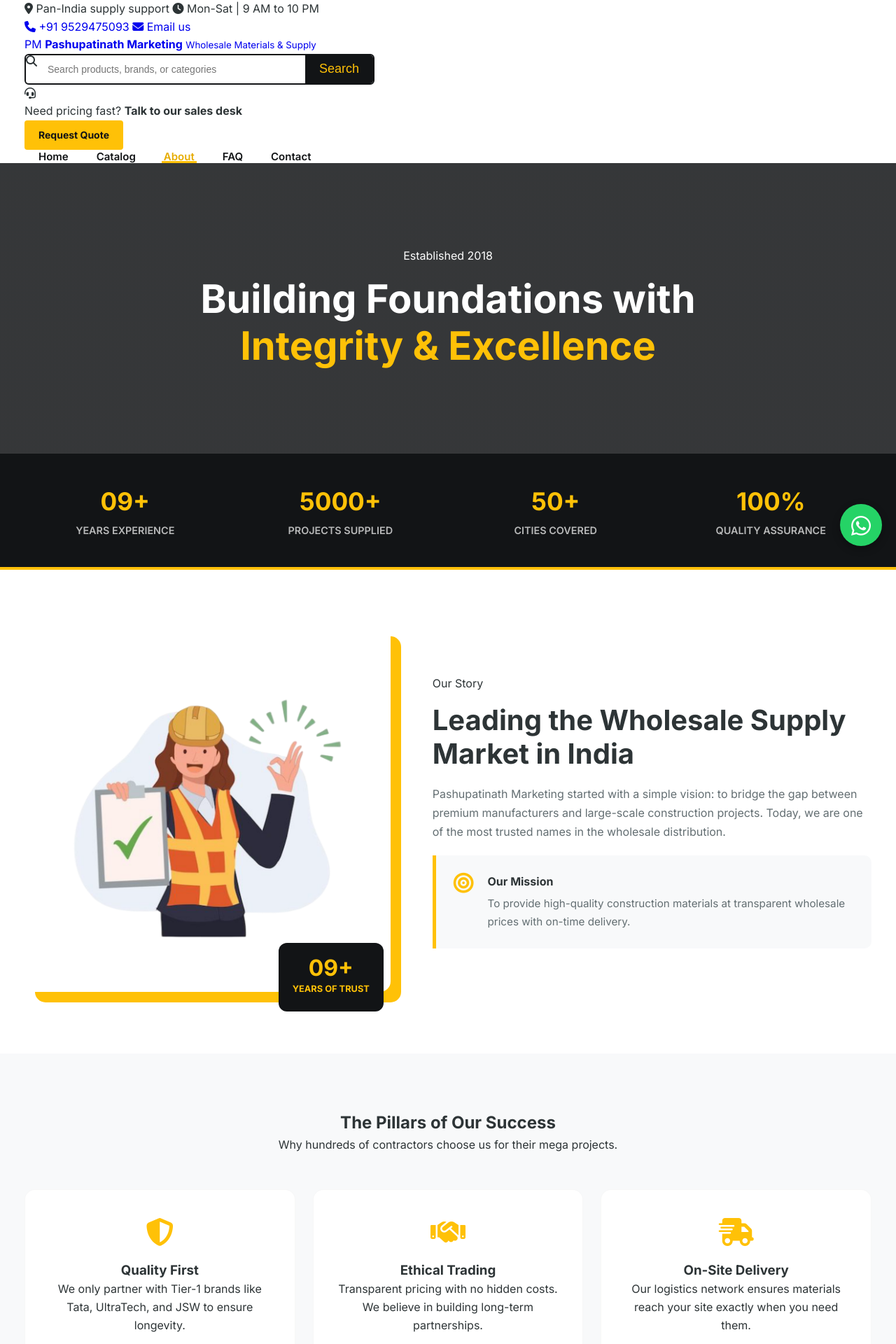
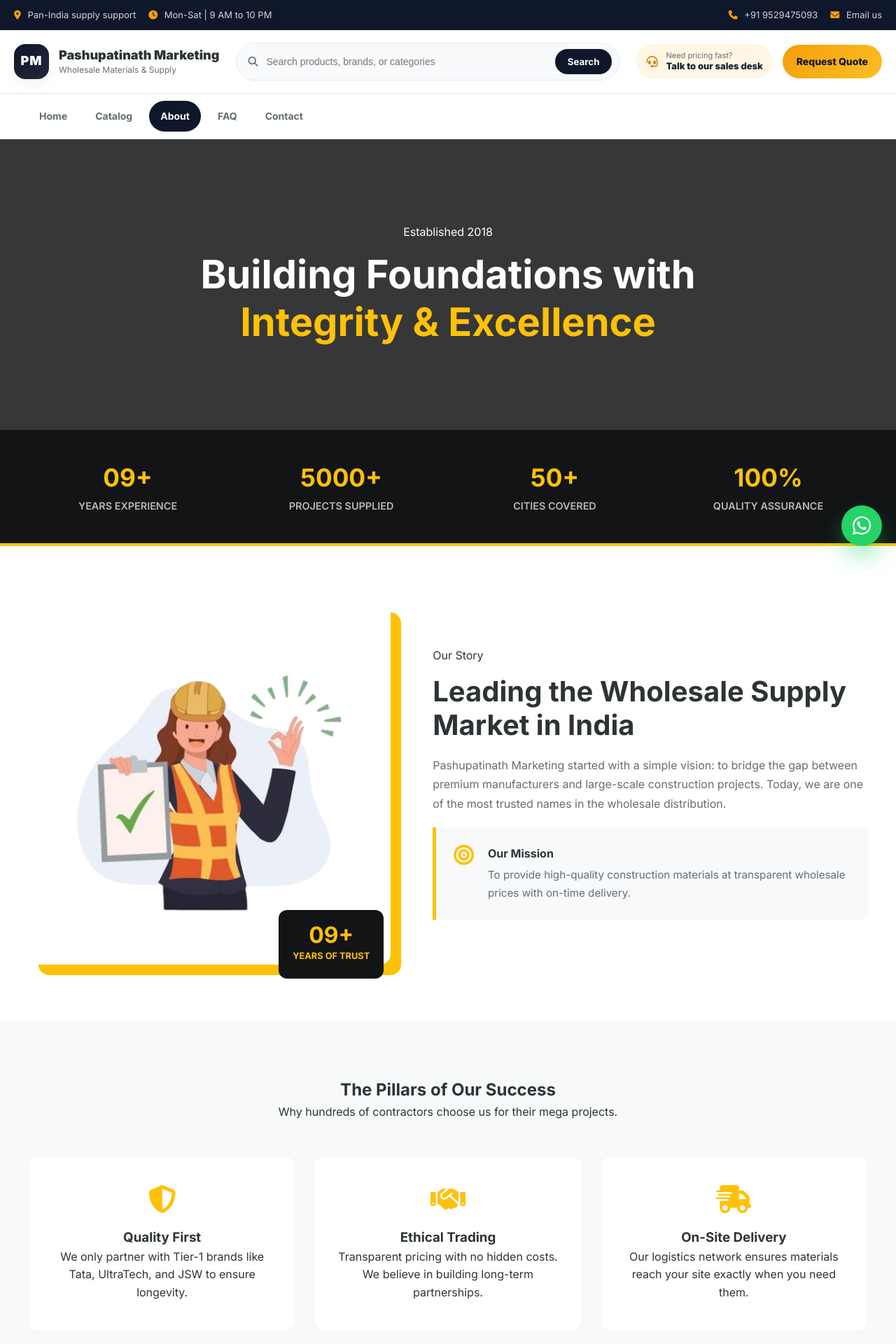
Before and after one commit to Omhursal45/hardware-shop-website, a Django app: page /about/ in a window 1280 px wide. Shown: the top 1920 px of the page at 70% size. Run offline with Django 5.2, Linux system fonts and the light colour scheme.

Commit message:
feat: create global design system with variables, layout, and responsive components

```diff
--- a/static/css/base.css
+++ b/static/css/base.css
@@ -1,311 +1,611 @@
-
 :root {
-    --primary: #FFC107;
-    --primary-dark: #E6AC00;
-    --dark: #121416;
-    --dark-light: #1e2124;
-    --text-main: #2d3436;
-    --text-muted: #636e72;
-    --light-bg: #f8f9fa;
-    --white: #ffffff;
-    --border: #e0e0e0;
+    --primary: #f59e0b;
+    --primary-dark: #d97706;
+    --primary-soft: #fff6e5;
+    --dark: #0f172a;
+    --dark-soft: #1e293b;
+    --surface: #ffffff;
+    --surface-alt: #f8fafc;
+    --surface-muted: #eef2f7;
+    --text-main: #0f172a;
+    --text-muted: #64748b;
+    --border: #e2e8f0;
+    --success: #16a34a;
     --font-main: 'Inter', sans-serif;
+    --shadow-sm: 0 8px 20px rgba(15, 23, 42, 0.05);
+    --shadow-md: 0 20px 45px rgba(15, 23, 42, 0.09);
+    --radius-lg: 24px;
+    --radius-md: 18px;
+    --radius-sm: 12px;
 }
 
+* {
+    margin: 0;
+    padding: 0;
+    box-sizing: border-box;
+}
 
-* { margin: 0; padding: 0; box-sizing: border-box; }
+html {
+    scroll-behavior: smooth;
+}
 
 body {
     font-family: var(--font-main);
     color: var(--text-main);
     line-height: 1.6;
-    background-color: var(--white);
+    background: linear-gradient(180deg, #fff 0%, #f8fafc 100%);
     overflow-x: hidden;
 }
 
+img {
+    max-width: 100%;
+    display: block;
+}
+
+a {
+    color: inherit;
+    text-decoration: none;
+}
+
+ul {
+    list-style: none;
+}
 
 .container {
-    max-width: 1250px !important;
-    margin: 0 auto !important;
-    padding: 0 20px !important;
-    width: 100% !important;
+    width: 100%;
+    max-width: 1240px;
+    margin: 0 auto;
+    padding: 0 20px;
 }
 
-a { text-decoration: none; transition: 0.3s; }
-ul { list-style: none; }
+.site-shell {
+    min-height: 100vh;
+}
 
-.top-bar { background: var(--dark); color: rgba(255,255,255,0.7); padding: 8px 0; font-size: 13px; border-bottom: 1px solid rgba(255,255,255,0.1); }
-.top-bar-flex { display: flex !important; justify-content: space-between; align-items: center; }
-.top-info span { margin-right: 20px; }
-.top-info i { color: var(--primary); margin-right: 5px; }
-.top-social a { color: rgba(255,255,255,0.7); margin-left: 15px; font-size: 14px; }
-.top-social a:hover { color: var(--primary); }
+.top-strip {
+    background: var(--dark);
+    color: rgba(255, 255, 255, 0.82);
+    font-size: 13px;
+}
 
+.top-strip-inner,
+.top-strip-left,
+.top-strip-right {
+    display: flex;
+    align-items: center;
+    gap: 18px;
+}
 
-.header { padding: 25px 0; background: var(--white); border-bottom: 1px solid var(--border); }
-.header-flex { display: flex !important; justify-content: space-between; align-items: center; gap: 30px; }
+.top-strip-inner {
+    justify-content: space-between;
+    padding: 11px 0;
+}
 
-.logo h1 { font-size: 26px; color: var(--dark); font-weight: 800; text-transform: uppercase; letter-spacing: -1px; }
-.logo h1 span { color: var(--primary); }
+.top-strip i {
+    color: var(--primary);
+    margin-right: 6px;
+}
 
-.header-search { flex: 1; max-width: 500px; position: relative; }
-.header-search form { display: flex; border: 2px solid var(--dark); border-radius: 6px; overflow: hidden; }
-.header-search input { flex: 1; padding: 12px 15px; border: none; outline: none; font-size: 14px; }
-.header-search button { background: var(--dark); color: var(--primary); border: none; padding: 0 20px; cursor: pointer; font-size: 18px; }
+.top-strip-right a:hover {
+    color: #fff;
+}
 
-/* autocomplete suggestion box */
+.site-header {
+    position: sticky;
+    top: 0;
+    z-index: 1001;
+    backdrop-filter: blur(18px);
+    background: rgba(255, 255, 255, 0.92);
+    border-bottom: 1px solid rgba(226, 232, 240, 0.9);
+}
+
+.header-main {
+    display: grid;
+    grid-template-columns: auto 1fr auto;
+    align-items: center;
+    gap: 24px;
+    padding: 18px 0;
+}
+
+.brand-mark {
+    display: inline-flex;
+    align-items: center;
+    gap: 14px;
+}
+
+.brand-badge {
+    width: 50px;
+    height: 50px;
+    border-radius: 16px;
+    background: linear-gradient(135deg, var(--dark) 0%, var(--dark-soft) 100%);
+    color: #fff;
+    display: inline-flex;
+    align-items: center;
+    justify-content: center;
+    font-size: 18px;
+    font-weight: 900;
+    letter-spacing: 0.06em;
+    box-shadow: var(--shadow-sm);
+}
+
+.brand-copy {
+    display: flex;
+    flex-direction: column;
+    line-height: 1.1;
+}
+
+.brand-copy strong {
+    font-size: 18px;
+    font-weight: 900;
+}
+
+.brand-copy small {
+    font-size: 12px;
+    color: var(--text-muted);
+    margin-top: 4px;
+}
+
+.header-search {
+    position: relative;
+}
+
+.header-search form {
+    position: relative;
+    display: flex;
+    align-items: center;
+    gap: 12px;
+    background: var(--surface-alt);
+    border: 1px solid var(--border);
+    border-radius: 999px;
+    padding: 8px 10px 8px 16px;
+    box-shadow: inset 0 1px 0 rgba(255,255,255,0.7);
+}
+
+.header-search form > i {
+    color: var(--text-muted);
+    font-size: 14px;
+}
+
+.header-search input {
+    border: none;
+    background: transparent;
+    outline: none;
+    width: 100%;
+    font-size: 14px;
+    color: var(--text-main);
+}
+
+.header-search button,
+.btn-quote-main,
+.footer-whatsapp,
+.admin-link {
+    border: none;
+    cursor: pointer;
+    font-family: inherit;
+    transition: transform 0.2s ease, box-shadow 0.2s ease, background 0.2s ease, color 0.2s ease;
+}
+
+.header-search button {
+    padding: 10px 18px;
+    border-radius: 999px;
+    background: var(--dark);
+    color: #fff;
+    font-weight: 700;
+}
+
+.header-search button:hover,
+.btn-quote-main:hover,
+.footer-whatsapp:hover,
+.admin-link:hover {
+    transform: translateY(-2px);
+    box-shadow: var(--shadow-sm);
+}
+
 .search-suggestions {
     position: absolute;
-    top: 100%;
+    top: calc(100% + 8px);
     left: 0;
     right: 0;
-    background: var(--white);
+    background: #fff;
     border: 1px solid var(--border);
-    max-height: 300px;
-    overflow-y: auto;
-    z-index: 1001;
+    border-radius: 18px;
+    box-shadow: var(--shadow-md);
+    overflow: hidden;
     display: none;
-    list-style: none;
-    margin: 0;
-    padding: 0;
+    z-index: 20;
 }
+
 .search-suggestions li {
-    padding: 10px 15px;
+    padding: 12px 16px;
+    border-bottom: 1px solid var(--border);
     cursor: pointer;
-    border-bottom: 1px solid var(--border);
+    font-weight: 500;
 }
+
 .search-suggestions li:last-child {
     border-bottom: none;
 }
+
 .search-suggestions li:hover {
-    background: var(--light);
+    background: var(--surface-alt);
 }
 
-.header-support { display: flex !important; align-items: center; gap: 12px; }
-.support-icon { font-size: 28px; color: var(--primary); }
-.support-text small { display: block; font-size: 11px; text-transform: uppercase; color: var(--text-muted); font-weight: 600; }
-.support-text strong { font-size: 16px; color: var(--dark); }
-
-
-.navbar {
-    background: var(--white);
-    position: sticky;
-    top: 0;
-    z-index: 1000;
-    box-shadow: 0 4px 10px rgba(0,0,0,0.05);
-    width: 100%;
-    height: 70px !important;
-    padding: 0 !important;
-    display: flex !important;
-    align-items: center !important;
+.header-actions {
+    display: flex;
+    align-items: center;
+    gap: 14px;
 }
 
-.nav-flex {
-    display: flex !important;
-    justify-content: space-between !important;
-    align-items: center !important;
-    height: 70px !important;
-    width: 100% !important;
+.support-pill {
+    display: inline-flex;
+    align-items: center;
+    gap: 12px;
+    padding: 10px 14px;
+    border-radius: 999px;
+    background: var(--primary-soft);
+    color: var(--dark);
+}
+
+.support-pill i {
+    font-size: 16px;
+    color: var(--primary-dark);
+}
+
+.support-pill span,
+.support-pill strong {
+    display: block;
+    line-height: 1.2;
+}
+
+.support-pill span {
+    font-size: 11px;
+    color: var(--text-muted);
+}
+
+.support-pill strong {
+    font-size: 13px;
+    font-weight: 800;
+}
+
+.btn-quote-main,
+.footer-whatsapp,
+.admin-link {
+    display: inline-flex;
+    align-items: center;
+    justify-content: center;
+    gap: 10px;
+    padding: 13px 20px;
+    border-radius: 999px;
+    font-size: 14px;
+    font-weight: 800;
+}
+
+.btn-quote-main {
+    background: linear-gradient(135deg, var(--primary) 0%, #fbbf24 100%);
+    color: var(--dark);
+}
+
+.admin-link {
+    background: var(--surface-alt);
+    color: var(--dark);
+    border: 1px solid var(--border);
+}
+
+.menu-toggle {
+    display: none;
+    width: 48px;
+    height: 48px;
+    border-radius: 14px;
+    background: var(--dark);
+    color: #fff;
+}
+
+.site-nav {
+    background: rgba(255, 255, 255, 0.96);
+    border-bottom: 1px solid var(--border);
+}
+
+.nav-inner {
+    display: flex;
+    align-items: center;
+    justify-content: space-between;
+    min-height: 64px;
+    gap: 20px;
 }
 
 .nav-links {
-    display: flex !important;
-    margin: 0 !important;
-    padding: 0 !important;
-    height: 100% !important;
-    align-items: center !important;
+    display: flex;
+    align-items: center;
+    gap: 8px;
 }
 
-.nav-links li {
-    height: 100% !important;
-    display: flex !important;
-    align-items: center !important;
+.nav-links a {
+    display: inline-flex;
+    align-items: center;
+    justify-content: center;
+    min-height: 44px;
+    padding: 0 16px;
+    border-radius: 999px;
+    color: var(--text-muted);
+    font-weight: 700;
+    font-size: 14px;
 }
 
-.nav-links li a {
-    display: flex !important;
-    align-items: center !important;
-    padding: 0 20px !important;
-    height: 100% !important;
-    color: var(--dark);
-    font-weight: 600;
-    font-size: 15px;
-    position: relative;
-    line-height: normal !important;
+.nav-links a:hover,
+.nav-links a.active {
+    background: var(--dark);
+    color: #fff;
 }
 
-.nav-links li a:hover, .nav-links li a.active { color: var(--primary-dark); }
-
-
-.nav-links li a.active::after {
-    content: '';
-    position: absolute;
-    bottom: 0;
-    left: 20%;
-    width: 60%;
-    height: 3px;
-    background: var(--primary);
+.main-content {
+    min-height: 55vh;
 }
 
-.btn-quote-main {
-    background: var(--primary);
-    color: var(--dark);
-    padding: 10px 20px;
-    border-radius: 4px;
-    font-weight: 700;
-    font-size: 14px;
-    display: inline-flex !important;
-    align-items: center !important;
+.site-footer {
+    background: linear-gradient(180deg, #0f172a 0%, #111827 100%);
+    color: #fff;
+    margin-top: 80px;
 }
 
-
-.footer { background: var(--dark); color: var(--white); padding: 80px 0 0; margin-top: 50px; }
-.footer-grid { display: grid; grid-template-columns: 1.5fr 1fr 1fr; gap: 60px; padding-bottom: 60px; }
-.footer-bottom { background: #0b0c0d; padding: 25px 0; text-align: center; border-top: 1px solid rgba(255,255,255,0.05); }
-
-
-@media (max-width: 992px) {
-    .header-flex { flex-direction: column; text-align: center; }
-    .navbar { height: auto !important; }
-    .nav-flex { flex-direction: column; height: auto !important; padding: 15px 0; }
-    .nav-links { flex-direction: column; }
-    .nav-links li a { height: 45px !important; padding: 10px 0 !important; }
+.footer-grid {
+    display: grid;
+    grid-template-columns: 1.4fr 1fr 1fr 1.1fr;
+    gap: 24px;
+    padding: 56px 0 36px;
 }
 
-
-.show-mobile { display: none; }
-
-
-.menu-toggle {
-    display: none;
-    background: var(--dark);
-    color: var(--primary);
-    border: none;
-    padding: 8px 15px;
-    border-radius: 4px;
-    font-weight: 700;
-    cursor: pointer;
+.footer-card {
+    background: rgba(255, 255, 255, 0.04);
+    border: 1px solid rgba(255, 255, 255, 0.08);
+    border-radius: var(--radius-md);
+    padding: 24px;
+    box-shadow: inset 0 1px 0 rgba(255,255,255,0.05);
 }
 
-.fa-star, .fa-star-half-stroke {
-    color: #f4c150;
+.footer-card h4 {
+    font-size: 16px;
+    font-weight: 800;
+    margin-bottom: 14px;
 }
 
-@media (max-width: 992px) {
+.footer-brand p {
+    color: rgba(255, 255, 255, 0.72);
+    margin-top: 16px;
+}
 
-    .header-flex {
-        flex-direction: column;
-        gap: 15px;
-        padding: 15px 0;
+.footer-brand-mark .brand-copy small,
+.footer-links a,
+.footer-contact-list li {
+    color: rgba(255, 255, 255, 0.72);
+}
+
+.footer-links,
+.footer-contact-list {
+    display: grid;
+    gap: 10px;
+}
+
+.footer-links a:hover {
+    color: #fff;
+}
+
+.footer-contact-list i {
+    width: 18px;
+    color: var(--primary);
+    margin-right: 8px;
+}
+
+.footer-trust {
+    display: grid;
+    gap: 10px;
+    margin-top: 20px;
+    color: rgba(255,255,255,0.76);
+    font-weight: 600;
+    font-size: 14px;
+}
+
+.footer-whatsapp {
+    margin-top: 18px;
+    background: #25d366;
+    color: #fff;
+}
+
+.footer-bottom {
+    border-top: 1px solid rgba(255, 255, 255, 0.08);
+}
+
+.footer-bottom-inner {
+    padding: 18px 0;
+    display: flex;
+    align-items: center;
+    justify-content: space-between;
+    gap: 12px;
+    color: rgba(255,255,255,0.6);
+    font-size: 13px;
+}
+
+.whatsapp-float {
+    position: fixed;
+    right: 20px;
+    bottom: 20px;
+    width: 58px;
+    height: 58px;
+    border-radius: 50%;
+    background: #25d366;
+    color: #fff;
+    display: inline-flex;
+    align-items: center;
+    justify-content: center;
+    font-size: 30px;
+    box-shadow: 0 18px 30px rgba(37, 211, 102, 0.35);
+    z-index: 1002;
+}
+
+.whatsapp-float:hover {
+    transform: scale(1.05);
+}
+
+.show-mobile {
+    display: none;
+}
+
+@media (max-width: 1100px) {
+    .header-main {
+        grid-template-columns: 1fr;
     }
 
-    .header-search { width: 100%; max-width: 100%; }
-    .hide-tablet { display: none; }
-
-    .navbar {
-        height: auto !important;
-        padding: 10px 0 !important;
-        position: relative;
+    .header-actions {
+        justify-content: space-between;
+        flex-wrap: wrap;
     }
 
-    .nav-flex {
-        flex-direction: row !important;
-        justify-content: space-between !important;
-        height: auto !important;
-        padding: 0 20px;
+    .support-pill {
+        flex: 1;
+    }
+
+    .footer-grid {
+        grid-template-columns: repeat(2, 1fr);
+    }
+}
+
+@media (max-width: 860px) {
+    .top-strip-right,
+    .support-pill {
+        display: none;
     }
 
     .menu-toggle {
-        display: block;
-        z-index: 1001;
+        display: inline-flex;
+        align-items: center;
+        justify-content: center;
+    }
+
+    .nav-inner {
+        align-items: flex-start;
+        flex-direction: column;
+        padding: 10px 0;
     }
 
     .nav-links {
-        display: none !important;
-        flex-direction: column !important;
-        position: absolute;
-        top: 100%;
-        left: 0;
+        display: none;
         width: 100%;
-        background: var(--white) !important;
-        box-shadow: 0 15px 20px rgba(0,0,0,0.2);
-        border-top: 1px solid var(--border);
-        z-index: 1000;
-        padding: 10px 0 !important;
+        flex-direction: column;
+        align-items: stretch;
+        gap: 8px;
+        padding-bottom: 12px;
     }
 
     .nav-links.active {
-        display: flex !important;
+        display: flex;
     }
 
-    .nav-links li {
-        width: 100%;
-        border-bottom: 1px solid #f0f0f0;
+    .nav-links a {
+        justify-content: flex-start;
+        border-radius: 14px;
+        background: var(--surface-alt);
     }
 
-    .nav-links li a {
+    .admin-link {
         width: 100%;
-        padding: 15px 25px !important;
-        height: auto !important;
-        background: var(--white);
-    }
-
-    .nav-links li a.active::after {
-        left: 0;
-        width: 5px;
-        height: 100%;
-        top: 0;
-        bottom: auto;
     }
 
     .footer-grid {
         grid-template-columns: 1fr;
-        gap: 40px;
+    }
+
+    .footer-bottom-inner {
+        flex-direction: column;
+        align-items: flex-start;
     }
 }
-.whatsapp-float {
-    position: fixed;
-    bottom: 20px;
-    right: 20px;
-    background-color: #25D366;
-    color: #fff;
-    width: 60px;
-    height: 60px;
-    border-radius: 50%;
-    text-align: center;
-    font-size: 32px;
-    box-shadow: 0 4px 12px rgba(0,0,0,0.3);
-    z-index: 1000;
-    display: flex;
-    align-items: center;
-    justify-content: center;
-    transition: transform 0.3s ease, box-shadow 0.3s ease;
-    pointer-events: auto;
+
+@media (max-width: 640px) {
+    .container {
+        padding: 0 16px;
+    }
+
+    .top-strip-left {
+        flex-direction: column;
+        align-items: flex-start;
+        gap: 8px;
+    }
+
+    .top-strip-inner {
+        align-items: flex-start;
+    }
+
+    .brand-badge {
+        width: 44px;
+        height: 44px;
+        border-radius: 14px;
+    }
+
+    .brand-copy strong {
+        font-size: 16px;
+    }
+
+    .header-search form {
+        padding: 8px;
+        gap: 8px;
+    }
+
+    .header-search form > i {
+        display: none;
+    }
+
+    .header-search input {
+        min-width: 0;
+        font-size: 13px;
+    }
+
+    .header-search button {
+        padding: 9px 12px;
+        font-size: 12px;
+    }
+
+    .header-actions {
+        width: 100%;
+        gap: 10px;
+    }
+
+    .btn-quote-main {
+        flex: 1;
+        min-width: 150px;
+        font-size: 13px;
+        padding: 11px 14px;
+    }
+
+    .menu-toggle {
+        width: 44px;
+        height: 44px;
+        border-radius: 12px;
+    }
+
+    .whatsapp-float {
+        width: 52px;
+        height: 52px;
+        font-size: 26px;
+        right: 14px;
+        bottom: 14px;
+    }
 }
 
-.whatsapp-float:hover {
-    transform: scale(1.1);
-    box-shadow: 0 6px 18px rgba(0,0,0,0.4);
+@media (max-width: 420px) {
+    .brand-copy small {
+        display: none;
+    }
+
+    .brand-copy strong {
+        font-size: 14px;
+        line-height: 1.2;
+    }
+
+    .top-strip {
+        font-size: 12px;
+    }
+
+    .nav-links a {
+        min-height: 40px;
+        font-size: 13px;
+    }
 }
-
-.whatsapp-icon {
-    margin-top: 2px;
-}
-
-.whatsapp-float::after {
-    content: "Chat with us";
-    position: absolute;
-    right: 70px;
-    background: #111;
-    color: #fff;
-    padding: 6px 10px;
-    border-radius: 5px;
-    font-size: 14px;
-    opacity: 0;
-    white-space: nowrap;
-    transition: opacity 0.3s;
-}
-
-.whatsapp-float:hover::after {
-    opacity: 1;
-}
```
